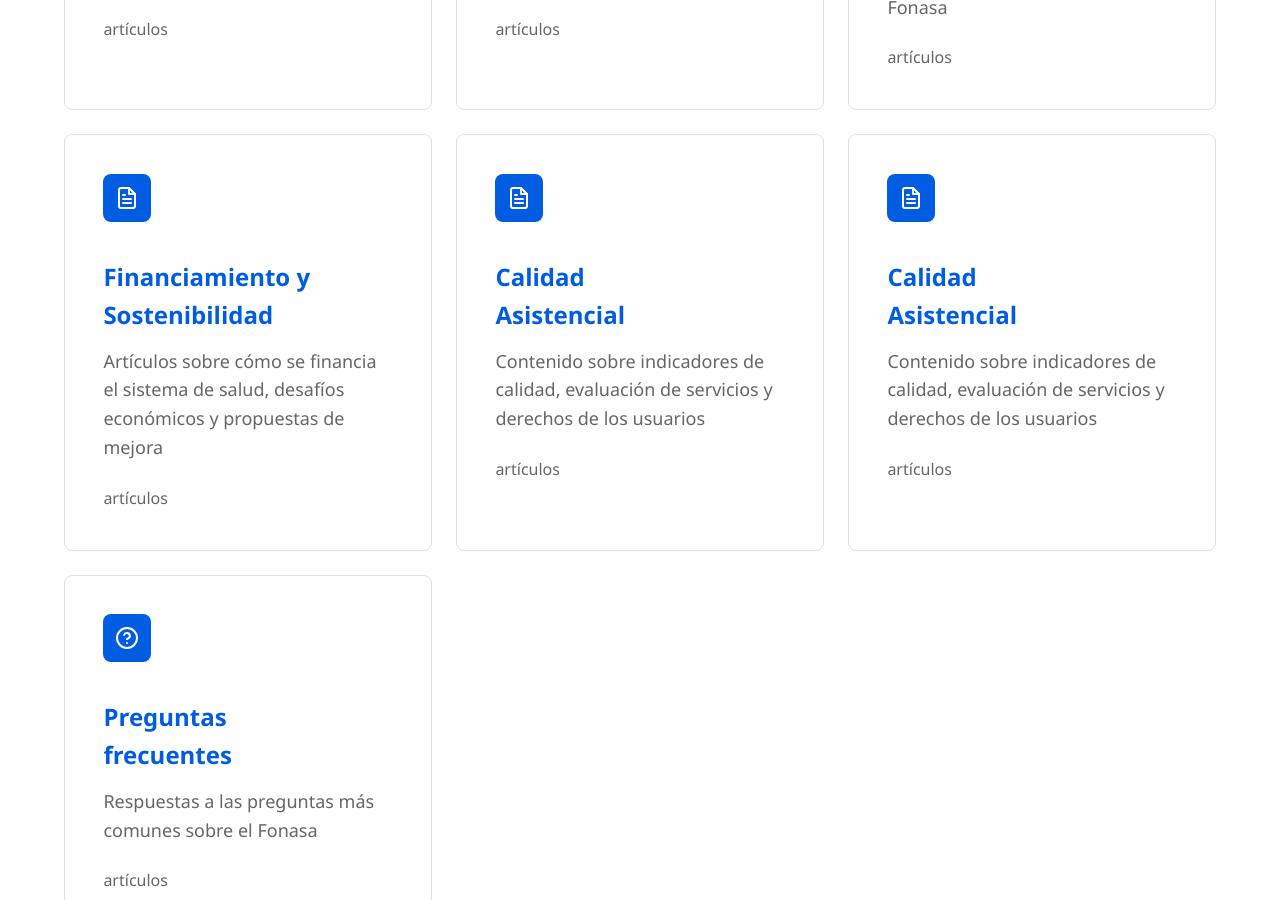
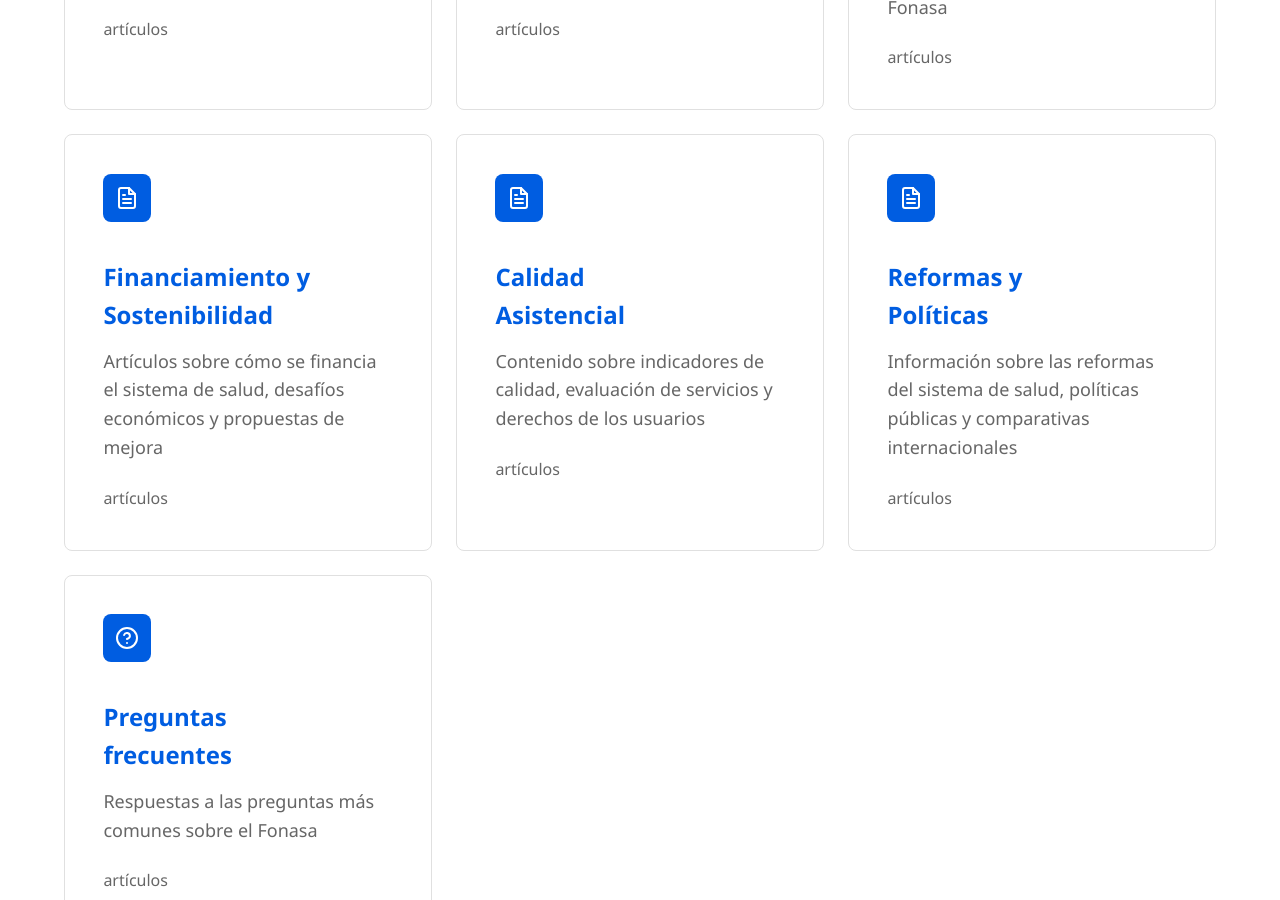
Before and after one commit to JoseAtel/fonasa.info, a Jekyll site: the page built from index.md, in a window 1280 px wide and 900 px high, scrolled down 942 px. Built offline with Jekyll 4.4.1, drawn with Linux system fonts in a browser that asks for light colours.

Commit message:
Actualizacion

```diff
--- a/index.md
+++ b/index.md
@@ -76,7 +76,7 @@ description: Información y ayuda sobre el Fondo Nacional de Salud (Fonasa) de U
       <div class="article-count">{{ site.preguntas-frecuentes.size }} artículos</div>
     </a>
 
-    <a href="{{ '/calidad-asistencial/sostenibilidad-sistema-salud.md' | relative_url }}" class="category-card">
+    <a href="{{ '/reformas-politicas' | relative_url }}" class="category-card">
       <div class="category-icon">
         <svg xmlns="http://www.w3.org/2000/svg" width="24" height="24" viewBox="0 0 24 24" fill="none" stroke="currentColor" stroke-width="2" stroke-linecap="round" stroke-linejoin="round">
           <path d="M14 2H6a2 2 0 0 0-2 2v16a2 2 0 0 0 2 2h12a2 2 0 0 0 2-2V8z"></path>
@@ -86,8 +86,8 @@ description: Información y ayuda sobre el Fondo Nacional de Salud (Fonasa) de U
           <polyline points="10 9 9 9 8 9"></polyline>
         </svg>
       </div>
-      <h3>Calidad<br/> Asistencial</h3>
-      <p>Contenido sobre indicadores de calidad, evaluación de servicios y derechos de los usuarios</p>
+      <h3>Reformas y<br/> Políticas</h3>
+      <p>Información sobre las reformas del sistema de salud, políticas públicas y comparativas internacionales</p>
       <div class="article-count">{{ site.preguntas-frecuentes.size }} artículos</div>
     </a>
 
```
